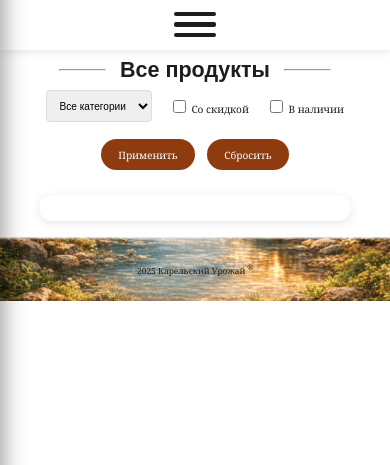
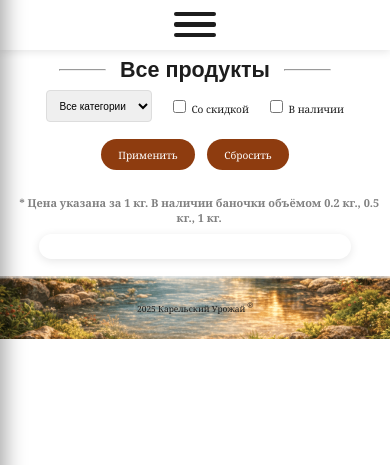
Before and after one commit to mlnvuser/Karelian-Harvest, a Django app: page /products/ in a window 390 px wide. Shown: the part 137-602 px from the top of the page. Run offline with Django 5.2, Linux system fonts and the light colour scheme; data comes from the database, SQL or seed files in the repository; data that the repository does not hold is empty; some web fonts are replaced.

Commit message:
Добавлено примечание о наличии баночек определенного объёма

```diff
--- a/main/static/css/products.css
+++ b/main/static/css/products.css
@@ -76,6 +76,14 @@
     border-radius: 15px;
 }
 
+.note-price{
+    margin: 0 1vmax 1vmax 2vmax;
+    text-align: center;
+    font-size: 1.3vmax;
+    color: gray;
+    font-weight: bold;
+}
+
 .product{
     display: flex;
     flex-direction: column;
--- a/main/templates/main/product_detail.html
+++ b/main/templates/main/product_detail.html
@@ -28,6 +28,9 @@
             {% else %}
                 <p class="unavailable">Нет в наличии</p>
             {% endif %}
+            <div class="note-price">
+            <span>* Цена указана за 1 кг. В наличии баночки объёмом 0.2 кг., 0.5 кг., 1 кг.</span>
+        </div>
             <p class="product-description">{{ product.description|linebreaksbr }}</p>
         </div>
     </div>
--- a/main/templates/main/products.html
+++ b/main/templates/main/products.html
@@ -51,6 +51,9 @@
         </form>
     </div>
     <div class="products">
+        <div class="note-price">
+            <span>* Цена указана за 1 кг. В наличии баночки объёмом 0.2 кг., 0.5 кг., 1 кг.</span>
+        </div>
         <div class="products-menu">
             {% if products %}
                 {% for product in products %}
```
Also changed, not shown: main/static/css/product-detail.css (+12 -0 lines).
